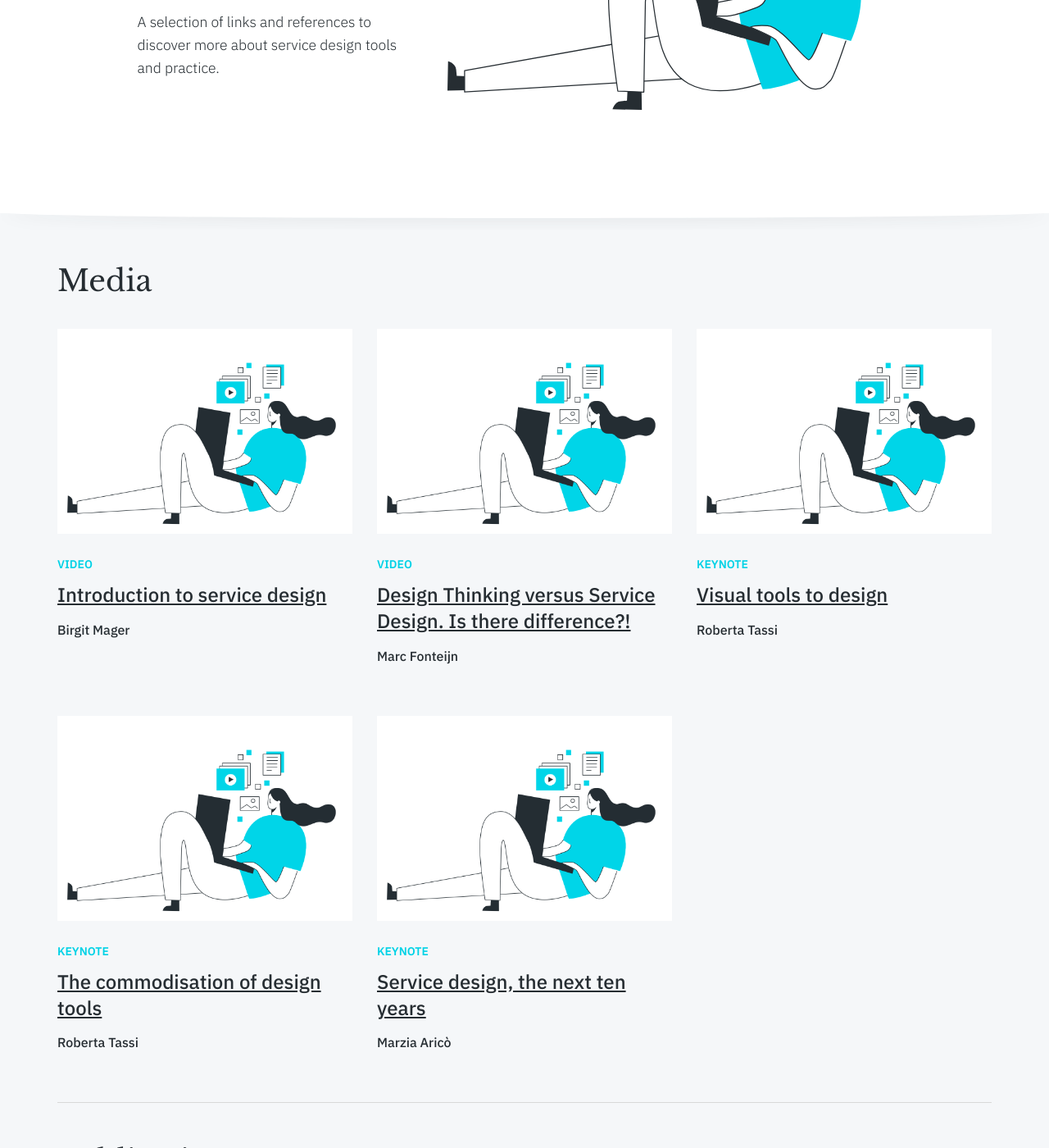
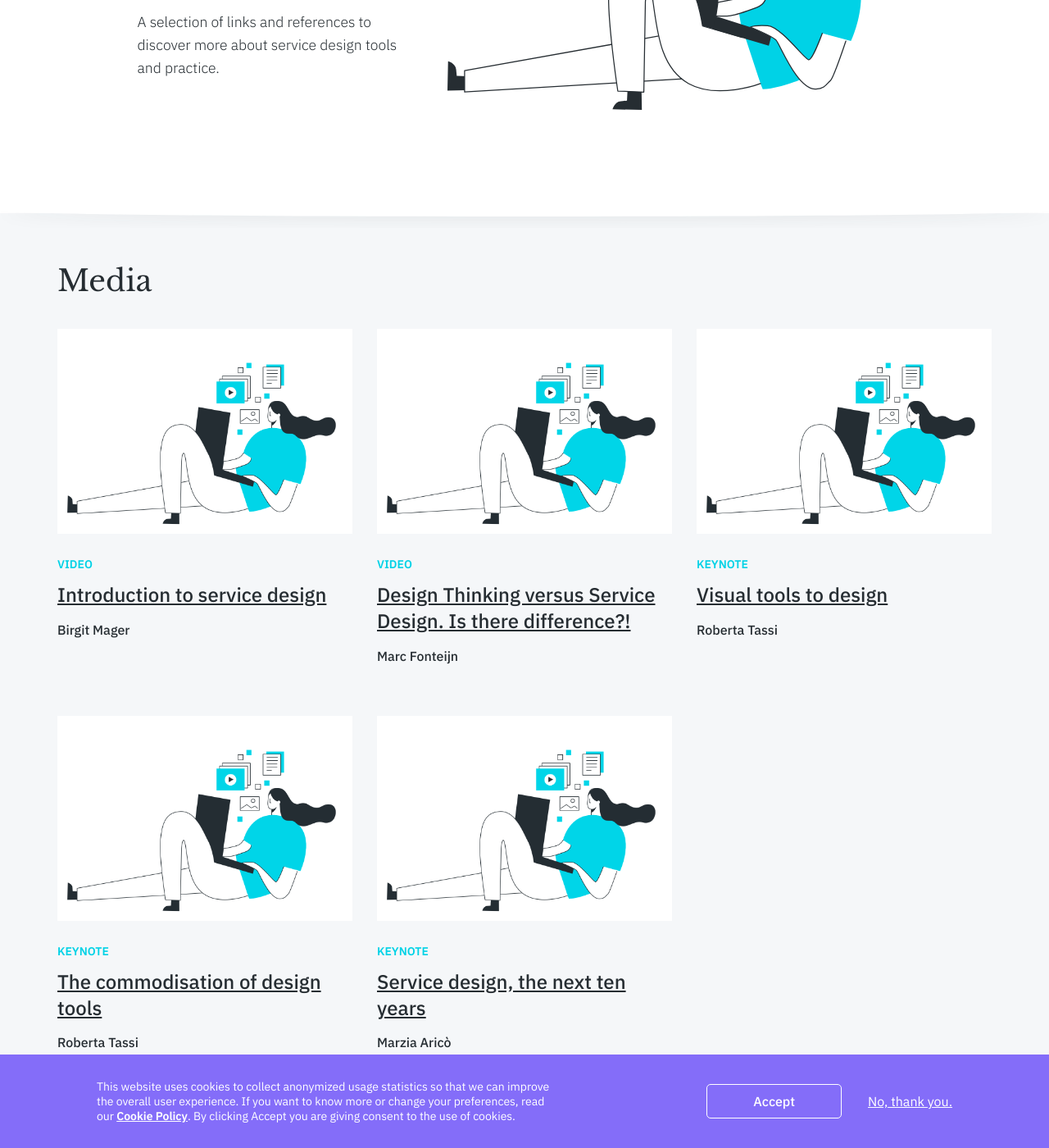
Before and after one commit to service-design-tools/sdt-website, a Jekyll site: the page built from resources.html, in a window 1280 px wide and 1400 px high, scrolled down 416 px. Shown: the whole window at 82% size. Built offline with Jekyll 4.4.1, drawn with Linux system fonts in a browser that asks for light colours.

Commit message:
add cookies policy

```diff
--- /dev/null
+++ b/_includes/consent.html
@@ -0,0 +1,9 @@
+<div class="consent">
+    <div class="content__text">
+        <p>This website uses cookies to collect anonymized usage statistics so that we can improve the overall user experience. If you want to know more or change your preferences, read our <a href="{{ '/policy' | relative_url }}">Cookie Policy</a>. By clicking Accept you are giving consent to the use of cookies.</p>
+    </div>
+    <div class="consent__buttons">
+        <p class="button__accept btn--action">Accept</p>
+        <p class="button__optout">No, thank you.</p>
+    </div>
+</div>
--- a/_layouts/default.html
+++ b/_layouts/default.html
@@ -47,6 +47,8 @@
         <link rel="stylesheet" href="{{ '/assets/css/about.css' | relative_url }}">
         {% when '/resources.html' %}
         <link rel="stylesheet" href="{{ '/assets/css/resources.css' | relative_url }}">
+        {% when '/policy.html' %}
+        <link rel="stylesheet" href="{{ '/assets/css/policy.css' | relative_url }}">
         {% else %}
         {% endcase %}
         {% if page.layout == "tool" %}
@@ -59,10 +61,14 @@
         <script src="{{ '/assets/js/tutorial.js' | relative_url }}" defer></script>
         {% endif %}
         <script src="{{ '/assets/js/navigation.js' | relative_url }}" defer></script>
+        {% if page.url == "/policy.html" %}
+        <script src="{{ '/assets/js/policy.js' | relative_url }}" defer></script>
+        {% endif %}
     </head>
     <body>
         {% include navigation.html %}
         {{ content }}
         {% include footer.html %}
+        {% include consent.html %}
     </body>
 </html>
--- /dev/null
+++ b/_sass/consent.scss
@@ -0,0 +1,98 @@
+.consent {
+    position: fixed;
+    bottom: 0;
+    width: calc(var(--container-width));
+    padding: 1.875rem calc((100% - var(--container-width)) / 2);
+    background-color: var(--color-support);
+    color: var(--color-light);
+    z-index: 99;
+    opacity: 0;
+    pointer-events: none;
+    transition: opacity 0.25s;
+}
+
+.consent.box--open {
+    opacity: 1;
+    pointer-events: auto;
+}
+
+.content__text {
+    font-size: 0.875rem;
+    margin-bottom: 1rem;
+}
+
+.consent__buttons {
+    text-align: center;
+}
+
+.consent__buttons p {
+    cursor: pointer;
+}
+
+.button__accept {
+    max-width: calc(var(--column-width) * 2 + var(--container-gap) * 1);
+    margin: auto;
+    padding: 0.6rem 3.5rem;
+    border: 1px solid var(--color-light);
+    border-radius: 5px;
+    font-weight: var(--font-medium);
+}
+
+.button__optout {
+    margin-top: .5rem;
+    text-decoration: underline;
+}
+
+.consent a {
+    font-weight: var(--font-bold);
+    color: var(--color-light);
+    text-decoration: underline;
+}
+
+@media (min-width: 576px) {
+    .consent {
+        display: flex;
+        justify-content: space-between;
+        align-items: center;
+    }
+    .content__text {
+        width: calc(var(--column-width) * 3 + var(--container-gap) * 4);
+        margin-bottom: 0;
+    }
+    .button__accept {
+        max-width: calc(var(--column-width) * 6 + var(--container-gap) * 5);
+        margin: 0;
+    }
+}
+
+@media (min-width: 768px) {
+    .content__text {
+        width: calc(var(--column-width) * 4 + var(--container-gap) * 3);
+    }
+}
+
+@media (min-width: 992px) {
+    .content__text {
+        width: calc(var(--column-width) * 7 + var(--container-gap) * 6);
+    }
+    .consent__buttons {
+        display: flex;
+        align-items: center;
+    }
+    .button__accept {
+        margin-right: 2rem;
+    }
+    .button__optout {
+        margin-top: 0;
+    }
+}
+
+@media (min-width: 1200px) {
+    .consent {
+        width: calc(var(--container-width) - 6rem);
+        padding: 1.875rem calc((100% - var(--container-width)) / 2 + 3rem);
+    }
+    .content__text {
+        width: calc(var(--column-width) * 6 + var(--container-gap) * 5);
+    }
+}
--- a/_sass/navigation.scss
+++ b/_sass/navigation.scss
@@ -161,10 +161,6 @@ nav .btn--action {
     transition: transform 0.3s 0.1s, background-color 0.3s, -webkit-transform 0.3s 0.1s;
 }
 
-@media (min-width: 576px) {
-
-}
-
 @media (min-width: 768px) {
     nav ul {
         position: static;
--- a/assets/css/master.scss
+++ b/assets/css/master.scss
@@ -4,3 +4,4 @@
 @import "navigation";
 @import "header";
 @import "footer";
+@import "consent";
--- a/assets/css/resources.css
+++ b/assets/css/resources.css
@@ -9,12 +9,11 @@ header {
 header::after {
     content: "";
     position: absolute;
-    bottom: -6px;
+    bottom: -4px;
     left: 0;
     width: 100%;
     height: 14px;
     border-radius: 50%;
-    /* opacity: 0.1; */
     background-color: var(--color-light);
     -webkit-clip-path: polygon(0% 50%, 100% 50%, 100% 200%, 0% 200%);
             clip-path: polygon(0% 50%, 100% 50%, 100% 200%, 0% 200%);
--- a/assets/js/navigation.js
+++ b/assets/js/navigation.js
@@ -1,7 +1,34 @@
 (function () {
     const $body = document.querySelector('body');
+    // Check for consent
+    let consentCache = localStorage.getItem('consentCache');
+    const $consent = document.querySelector('.consent');
+    if (consentCache) {
+        console.log(consentCache);
+        if (consentCache === 'true') {
+            // gtag('js', new Date());
+            // gtag('config', 'UA-5816319-19', { 'anonymize_ip': true });
+        }
+    } else {
+        $consent.classList.add('box--open');
+        const $consentButton = $consent.querySelector('.button__accept');
+        const $optoutButton = $consent.querySelector('.button__optout');
+        $consentButton.onclick = handleConsent;
+        $optoutButton.onclick = handleConsent;
+    }
+
     const $menuButton = document.querySelector('.nav__burger');
     $menuButton.onclick = () => {
         $body.classList.contains('menu--open') ? $body.classList.remove('menu--open') : $body.classList.add('menu--open');
     }
+
+    function handleConsent(ev) {
+        let accept = ev.target.classList.contains('button__accept');
+        localStorage.setItem('consentCache', JSON.stringify(accept));
+        $consent.classList.remove('box--open');
+        if (accept) {
+            // gtag('js', new Date());
+            // gtag('config', 'UA-5816319-19', { 'anonymize_ip': true });
+        }
+    }
 })();
```
Also changed, not shown: assets/css/policy.css (added, +148 -0 lines), assets/js/policy.js (added, +23 -0 lines), policy.html (added, +30 -0 lines).
